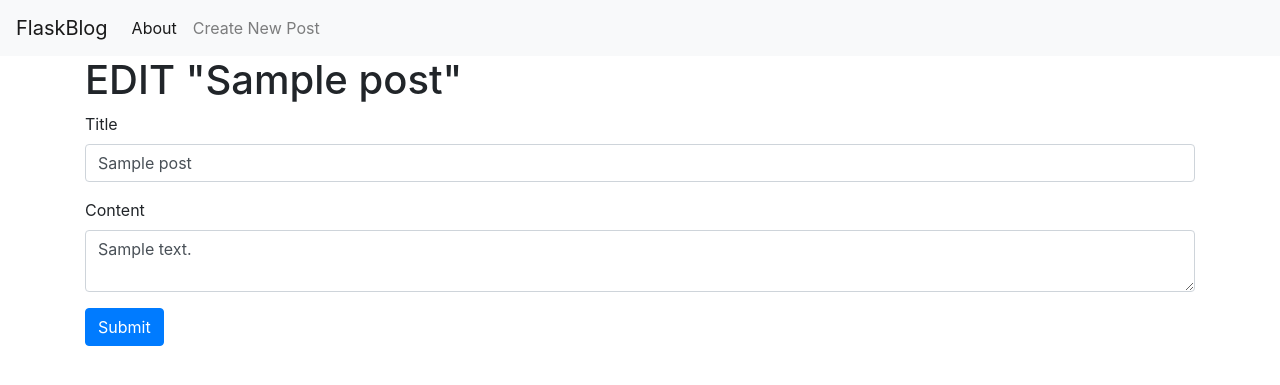
After one commit to pilgrim65/flask-blog-app, a Python web app: template flask/templates/edit.html in a window 1280 px wide. The commit adds this page. Shown: the top 385 px of the page. Run offline with Jinja, Linux system fonts and the light colour scheme; the template is opened without the code that fills it: most values are stand-ins (such as "Sample title", 1, 10 or a date in 2020); some libraries are stand-ins or nearby versions.

Commit message:
Changes to be committed: 	modified:   flask/__pycache__/app.cpython-312.pyc 	modified:   flask/app.py 	modified:   flask/database.db 	new file:   flask/templates/edit.html 	modified:   flask/templates/index.html

```diff
--- /dev/null
+++ b/flask/templates/edit.html
@@ -0,0 +1,23 @@
+{% extends 'base.html' %}
+
+{% block content %}
+<h1>{% block title %} EDIT "{{ post['title'] }}"{% endblock %}</h1>
+<form method="post">
+    <div class="form-group">
+        <label for="title">Title</label>
+        <input type="text" name="title" placeholder="Post title"
+               class="form-control"
+               value="{{ request.form['title'] or post['title'] }}">
+        </input>
+    </div>
+
+    <div class="form-group">
+        <label for="content">Content</label>
+        <textarea name="content" placeholder="Post content"
+                  class="form-control">{{ request.form['content'] or post['content'] }}</textarea>
+    </div>
+    <div class="form-group">
+        <button type="submit" class="btn btn-primary">Submit</button>
+    </div>
+</form>
+{% endblock %}
--- a/flask/templates/index.html
+++ b/flask/templates/index.html
@@ -5,6 +5,9 @@
     {% for post in posts %}
         <a href="{{ url_for('post', post_id=post['id'])}}"><h2>{{ post['title']}}</h2></a>
         <span class="badge badge-primary">{{post['created']}}</span>
+        <a href="{{ url_for('edit', id=post['id']) }}">
+            <span class="badge badge-warning">Edit</span>
+        </a>
         <hr>
     {% endfor %}
 {% endblock %}
```
Also changed, not shown: flask/app.py (+19 -0 lines), flask/database.db.
